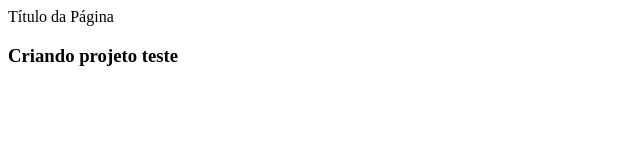
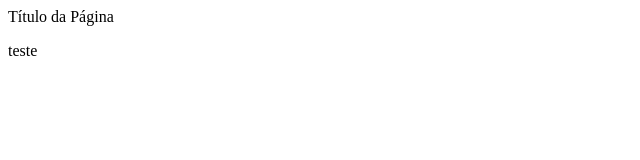
Before and after one commit to kelson-forlogic/meu-site, a plain HTML site: page index.html in a window 1280 px wide. Shown: the whole page, without its empty margins (0-640 px from the left). Drawn offline with Linux system fonts and the light colour scheme.

Commit message:
trocando div por main

```diff
--- a/index.html
+++ b/index.html
@@ -2,7 +2,7 @@
     <head>
         <p>Título da Página</p>
     </head>
-    <boy>
-        <h3>Criando projeto teste</h3>
-    </boy>
+    	<main>
+		teste
+	</main>
 </html>
```
